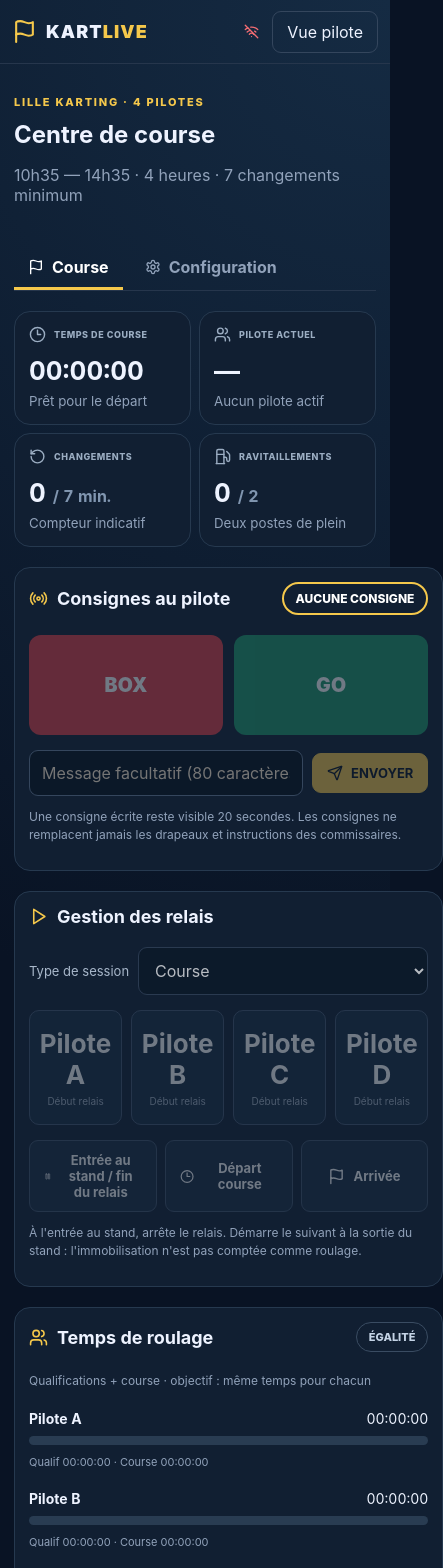
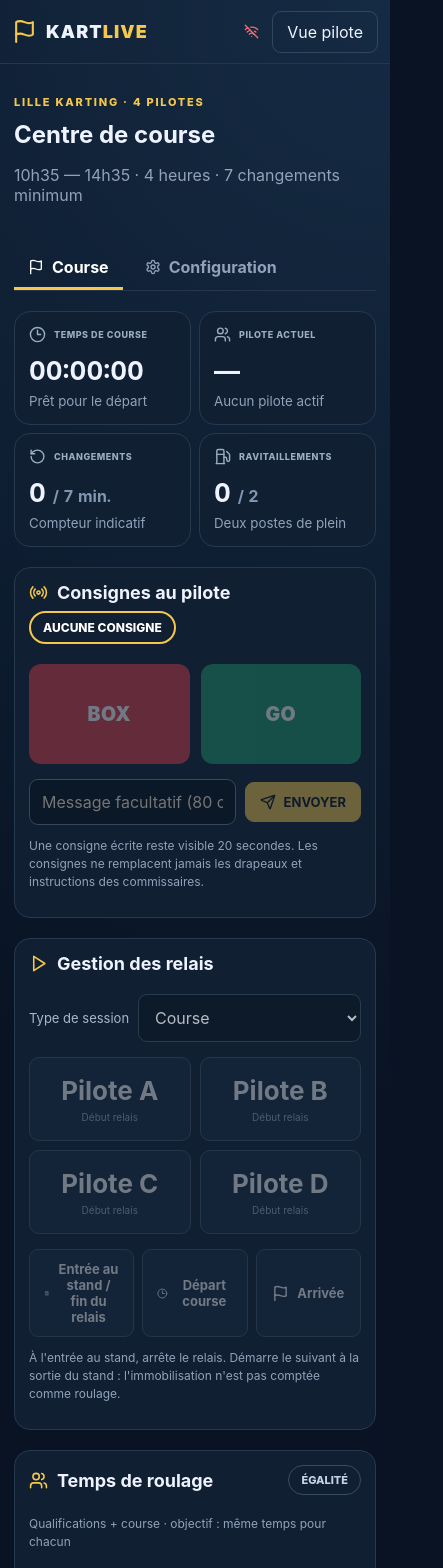
Before and after one commit to NorbertPointu/kart-live, a React (Vite) app: page / in a window 390 px wide. Shown: the top 1568 px of the page, 443 px wide, since content can reach past the window. Built offline with nearby package versions, Linux system fonts and the light colour scheme; no server answers.

Commit message:
fix(kart-live): make stand responsive in portrait

```diff
--- a/src/style.css
+++ b/src/style.css
@@ -155,6 +155,7 @@ button.subtle {
 }
 .stat,
 .panel {
+  min-width: 0;
   border: 1px solid #26394f;
   background: #111f32;
   border-radius: 16px;
@@ -185,10 +186,11 @@ button.subtle {
 }
 .columns {
   display: grid;
-  grid-template-columns: 1.18fr 1fr;
+  grid-template-columns: minmax(0, 1.18fr) minmax(0, 1fr);
   gap: 20px;
 }
 .stack {
+  min-width: 0;
   display: flex;
   flex-direction: column;
   gap: 20px;
@@ -744,7 +746,7 @@ footer {
     grid-template-columns: repeat(2, 1fr);
   }
   .columns {
-    grid-template-columns: 1fr;
+    grid-template-columns: minmax(0, 1fr);
   }
   .dashboard {
     padding: 20px 14px;
@@ -782,6 +784,9 @@ footer {
   }
   .stat > span {
     font-size: 9px;
+  }
+  .driver-buttons {
+    grid-template-columns: repeat(2, minmax(0, 1fr));
   }
   .heading {
     align-items: flex-start;
```
Also changed, not shown: 4 other files (tests, documents, lock files or other folders).
